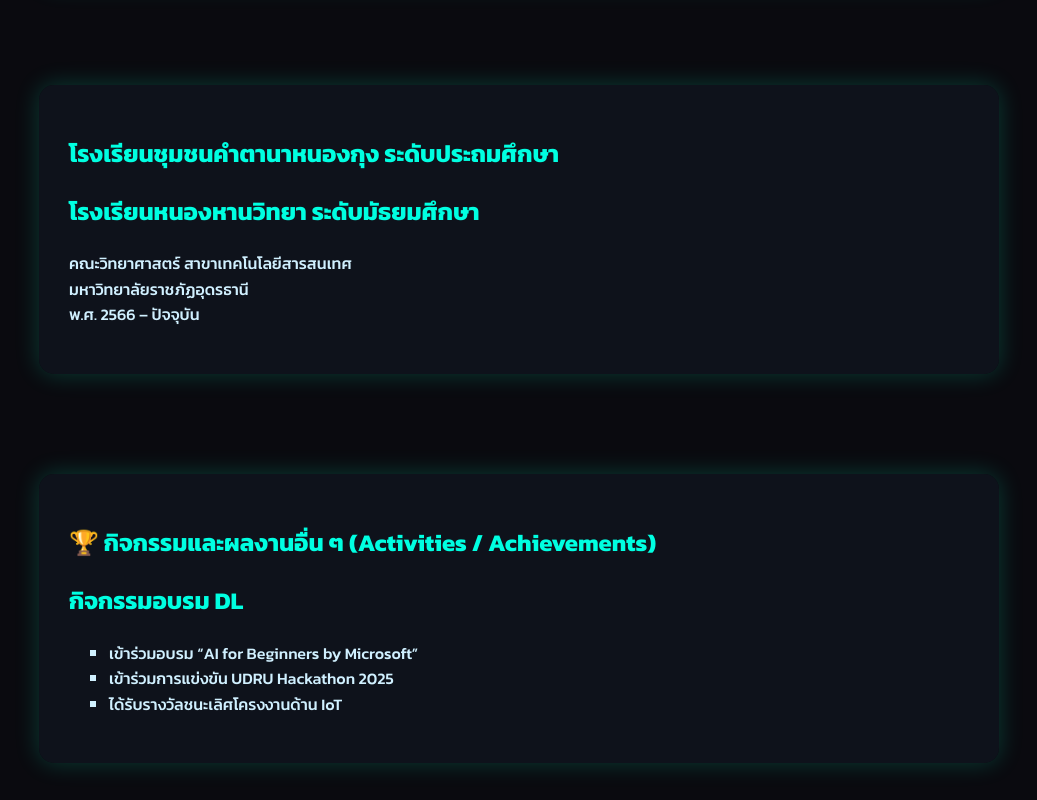
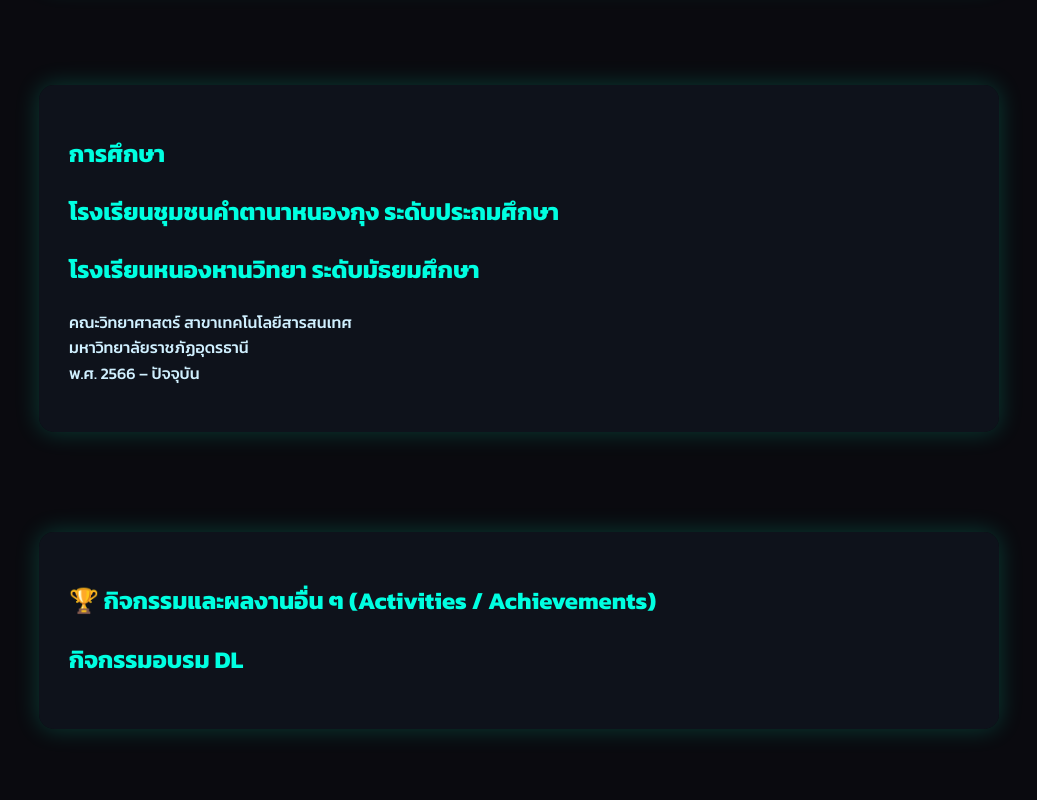
Before and after one commit to Pattarayada/Pattarayada.github.io, a plain HTML site: page index.html in a window 1280 px wide. Shown: the part 1260-2060 px from the top of the page, without its empty margins (121-1158 px from the left). Drawn offline with Linux system fonts and the light colour scheme; files whose address does not match are found by name.

Commit message:
Update index.html

```diff
--- a/index.html
+++ b/index.html
@@ -98,7 +98,7 @@
   </header>
 
   <section id="intro" class="container">
-    <img src="C:\Users\VICTUS\Downloads\auto.jpg" alt="Profile" class="profile">
+    <img src="auto.jpg" alt="Profile" class="profile">
     <h1>ภัทรญาดา วงษ์เพชร</h1>
     <p><strong>นักศึกษาปี 3</strong> สาขาเทคโนโลยีสารสนเทศ<br>มหาวิทยาลัยราชภัฏอุดรธานี</p>
     <p>สนใจด้าน <span class="highlight">AI, Web Development, Cybersecurity, Data Science</span></p>
@@ -127,6 +127,7 @@
   </section>
 
   <section id="education">
+     <h2>การศึกษา</h2>
     <h2>โรงเรียนชุมชนคำตานาหนองกุง ระดับประถมศึกษา</h2>
     <h2>โรงเรียนหนองหานวิทยา ระดับมัธยมศึกษา</h2>
     <p>คณะวิทยาศาสตร์ สาขาเทคโนโลยีสารสนเทศ<br>
@@ -138,9 +139,7 @@
     <h2>🏆 กิจกรรมและผลงานอื่น ๆ (Activities / Achievements)</h2>
      <h2>กิจกรรมอบรม DL</h2>
       <ul>
-      <li>เข้าร่วมอบรม “AI for Beginners by Microsoft”</li>
-      <li>เข้าร่วมการแข่งขัน UDRU Hackathon 2025</li>
-      <li>ได้รับรางวัลชนะเลิศโครงงานด้าน IoT</li>
+
     </ul>
   </section>
 
```
